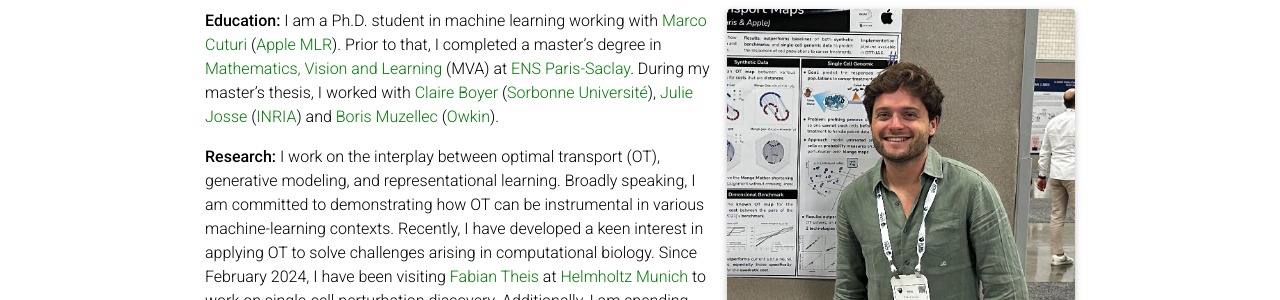
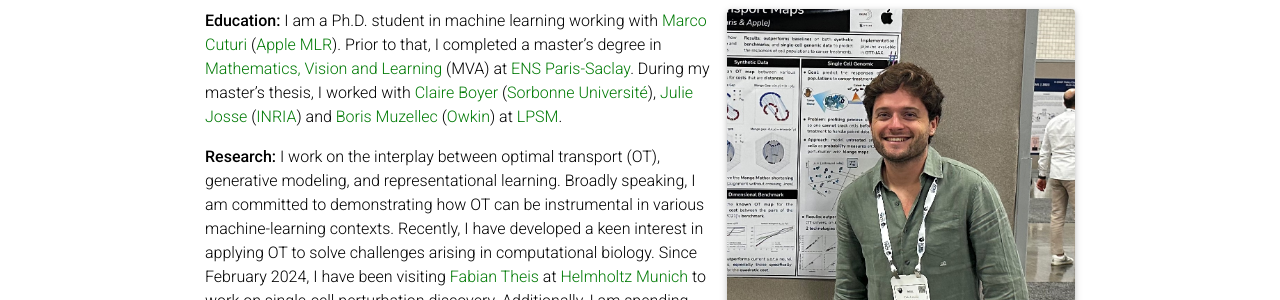
Before and after one commit to theouscidda6/theouscidda6.github.io, a Jekyll site: the page built from _pages/about.md, in a window 1280 px wide and 1356 px high. Shown: the part 241-541 px from the top of the window. Built offline with Jekyll 4.4.1, drawn with Linux system fonts in a browser that asks for light colours; full-size pictures stand in for the smaller copies a plugin makes; some web fonts are replaced; comment, search, counter and statistics services are not loaded; a style sheet for code colours, icons or effects is not loaded.

Commit message:
update bio

```diff
--- a/_pages/about.md
+++ b/_pages/about.md
@@ -19,7 +19,7 @@
 selected_papers: true # includes a list of papers marked as "selected={true}"
 social: true  # includes social icons at the bottom of the page
 ---
-**Education:** I am a Ph.D. student in machine learning working with [Marco Cuturi](https://marcocuturi.net/) ([Apple MLR](https://machinelearning.apple.com/)). Prior to that, I completed a master's degree in [Mathematics, Vision and Learning](https://www.master-mva.com/) (MVA) at [ENS Paris-Saclay](https://ens-paris-saclay.fr/). During my master's thesis, I worked with [Claire Boyer](https://perso.lpsm.paris/~cboyer/) ([Sorbonne Université](https://www.sorbonne-universite.fr/)), [Julie Josse](https://juliejosse.com/) ([INRIA](https://inria.fr/fr)) and [Boris Muzellec](https://borismuzellec.github.io/) ([Owkin](https://www.owkin.com/)).
+**Education:** I am a Ph.D. student in machine learning working with [Marco Cuturi](https://marcocuturi.net/) ([Apple MLR](https://machinelearning.apple.com/)). Prior to that, I completed a master's degree in [Mathematics, Vision and Learning](https://www.master-mva.com/) (MVA) at [ENS Paris-Saclay](https://ens-paris-saclay.fr/). During my master's thesis, I worked with [Claire Boyer](https://perso.lpsm.paris/~cboyer/) ([Sorbonne Université](https://www.sorbonne-universite.fr/)), [Julie Josse](https://juliejosse.com/) ([INRIA](https://inria.fr/fr)) and [Boris Muzellec](https://borismuzellec.github.io/) ([Owkin](https://www.owkin.com/)) at [LPSM](https://www.lpsm.paris/).
 
 
 
```
